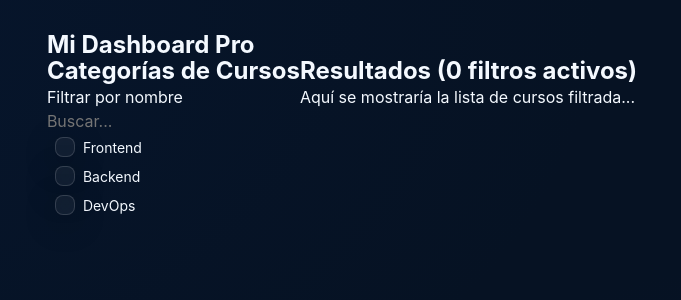
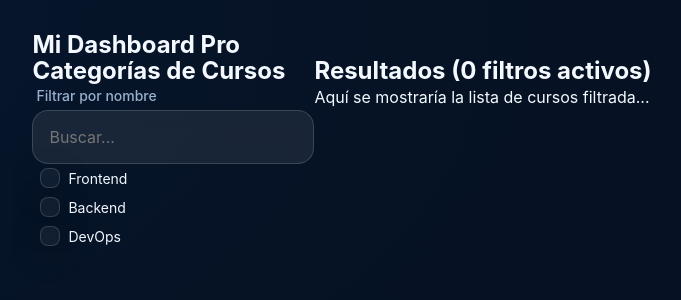
Before and after one commit to ivanepais/today-app, a React (Vite) app: page / in a window 1280 px wide. Shown: the top 300 px of the page, without its empty margins (298-979 px from the left). Built offline with nearby package versions, Linux system fonts and the light colour scheme.

Commit message:
feat-fix: style, test, component

```diff
--- /dev/null
+++ b/src/components/molecules/InputGroup/InputGroup.styles.ts
@@ -0,0 +1,52 @@
+import styled from 'styled-components';
+
+export const GroupContainer = styled.div`
+  display: flex;
+  flex-direction: column;
+  gap: ${({ theme }) => theme.spacing.xs};
+  width: 100%;
+`;
+
+export const GroupHeader = styled.div`
+  display: flex;
+  justify-content: space-between;
+  align-items: flex-end;
+  padding: 0 ${({ theme }) => theme.spacing.xs};
+`;
+
+export const StyledLabel = styled.label`
+  font-family: ${({ theme }) => theme.typography.fontFamily};
+  font-size: 14px;
+  font-weight: ${({ theme }) => theme.typography.fontWeight.medium};
+  color: ${({ theme }) => theme.colors.textSecondary};
+  cursor: pointer;
+`;
+
+export const StyledInput = styled.input`
+  width: 100%;
+  padding: ${({ theme }) => theme.spacing.md};
+  background: ${({ theme }) => theme.colors.glass};
+  border: 1px solid ${({ theme }) => theme.colors.glassBorder};
+  border-radius: ${({ theme }) => theme.borderRadius.md};
+  color: ${({ theme }) => theme.colors.textPrimary};
+  font-family: ${({ theme }) => theme.typography.fontFamily};
+  font-size: 1rem;
+  backdrop-filter: blur(12px);
+  transition: ${({ theme }) => theme.transitions.default};
+
+  &::placeholder {
+    color: ${({ theme }) => theme.colors.textSecondary}80;
+  }
+
+  &:focus {
+    outline: none;
+    border-color: ${({ theme }) => theme.colors.primary};
+    box-shadow: 0 0 15px ${({ theme }) => theme.colors.primary}30;
+    background: oklch(100% 0 0 / 8%);
+  }
+
+  &:disabled {
+    opacity: 0.5;
+    cursor: not-allowed;
+  }
+`;
--- a/src/components/molecules/InputGroup/InputGroup.tsx
+++ b/src/components/molecules/InputGroup/InputGroup.tsx
@@ -1,5 +1,11 @@
-/*
+import { useId } from 'react';
 import { Badge } from '../../atoms/Badge/Badge';
+import {
+  GroupContainer,
+  GroupHeader,
+  StyledLabel,
+  StyledInput
+} from './InputGroup.styles';
 
 interface InputGroupProps {
   label: string;
@@ -7,6 +13,7 @@ interface InputGroupProps {
   onChange: (e: React.ChangeEvent<HTMLInputElement>) => void;
   maxLength?: number;
   placeholder?: string;
+  disabled?: boolean;
 }
 
 export const InputGroup = ({
@@ -14,75 +21,37 @@ export const InputGroup = ({
   value,
   onChange,
   maxLength = 100,
-  placeholder
+  placeholder,
+  disabled = false
 }: InputGroupProps) => {
+  const inputId = useId();
   const remaining = maxLength - value.length;
 
   return (
-    <div className="input-group">
-      <div className="input-group-header">
-        <label className="input-label">{label}</label>
+    <GroupContainer>
+      <GroupHeader>
+        <StyledLabel htmlFor={inputId}>
+          {label}
+        </StyledLabel>
+
+        {/* Mostramos el contador solo si el usuario ha empezado a escribir */}
         {value.length > 0 && (
-          <Badge count={remaining} overflowCount={maxLength} />
+          <Badge
+            count={remaining}
+            overflowCount={maxLength}
+          />
         )}
-      </div>
+      </GroupHeader>
 
-      <input
+      <StyledInput
+        id={inputId}
         type="text"
         value={value}
         onChange={onChange}
         maxLength={maxLength}
         placeholder={placeholder}
-        className="input-field"
+        disabled={disabled}
       />
-    </div>
+    </GroupContainer>
   );
 };
-
-*/
-
-import { useId } from 'react';
-import { Badge } from '../../atoms/Badge/Badge';
-
-interface InputGroupProps {
-  label: string;
-  value: string;
-  onChange: (e: React.ChangeEvent<HTMLInputElement>) => void;
-  maxLength?: number;
-  placeholder?: string;
-}
-
-export const InputGroup = ({
-  label,
-  value,
-  onChange,
-  maxLength = 100,
-  placeholder
-}: InputGroupProps) => {
-  const remaining = maxLength - value.length;
-  const inputId = useId(); // Generamos un ID único
-
-  return (
-    <div className="input-group">
-      <div className="input-group-header">
-        {/* Vinculamos el label con el id del input */}
-        <label htmlFor={inputId} className="input-label">
-          {label}
-        </label>
-        {value.length > 0 && (
-          <Badge count={remaining} overflowCount={maxLength} />
-        )}
-      </div>
-
-      <input
-        id={inputId} // Asignamos el ID al input
-        type="text"
-        value={value}
-        onChange={onChange}
-        maxLength={maxLength}
-        placeholder={placeholder}
-        className="input-field"
-      />
-    </div>
-  );
-};
```
Also changed, not shown: 1 other file (tests, documents, lock files or other folders).
